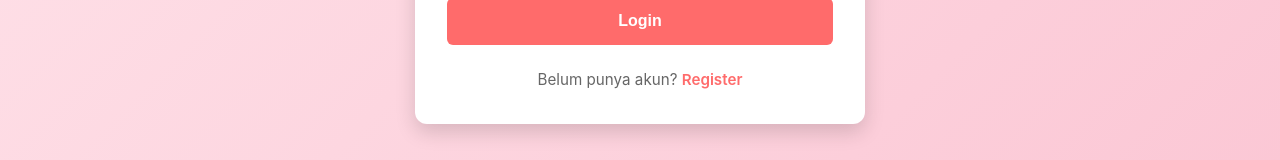
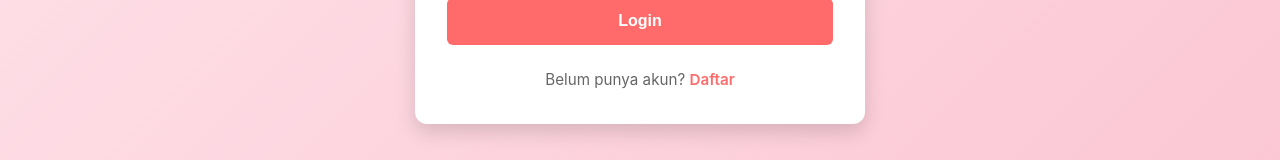
Before and after one commit to AlvinPrasetio/Project_Reservation, a React (Vite) app in the folder frontend-apps/: page /login in a window 1280 px wide. Shown: the part 554-714 px from the top of the page. Built offline with nearby package versions, Linux system fonts and the light colour scheme.

Commit message:
update login

```diff
--- a/frontend-apps/src/pages/Login.jsx
+++ b/frontend-apps/src/pages/Login.jsx
@@ -57,7 +57,7 @@ const Login = () => {
       if (data.user && data.user.role === 'admin') {
         navigate('/admin');
       } else {
-        navigate('/users');
+        navigate('/');
       }
 
     } catch (err) {
@@ -184,7 +184,7 @@ const Login = () => {
           </form>
 
           <p className="auth-footer">
-            Belum punya akun? <Link to="/register">Register</Link>
+            Belum punya akun? <Link to="/register">Daftar</Link>
           </p>
         </div>
       </div>
```
